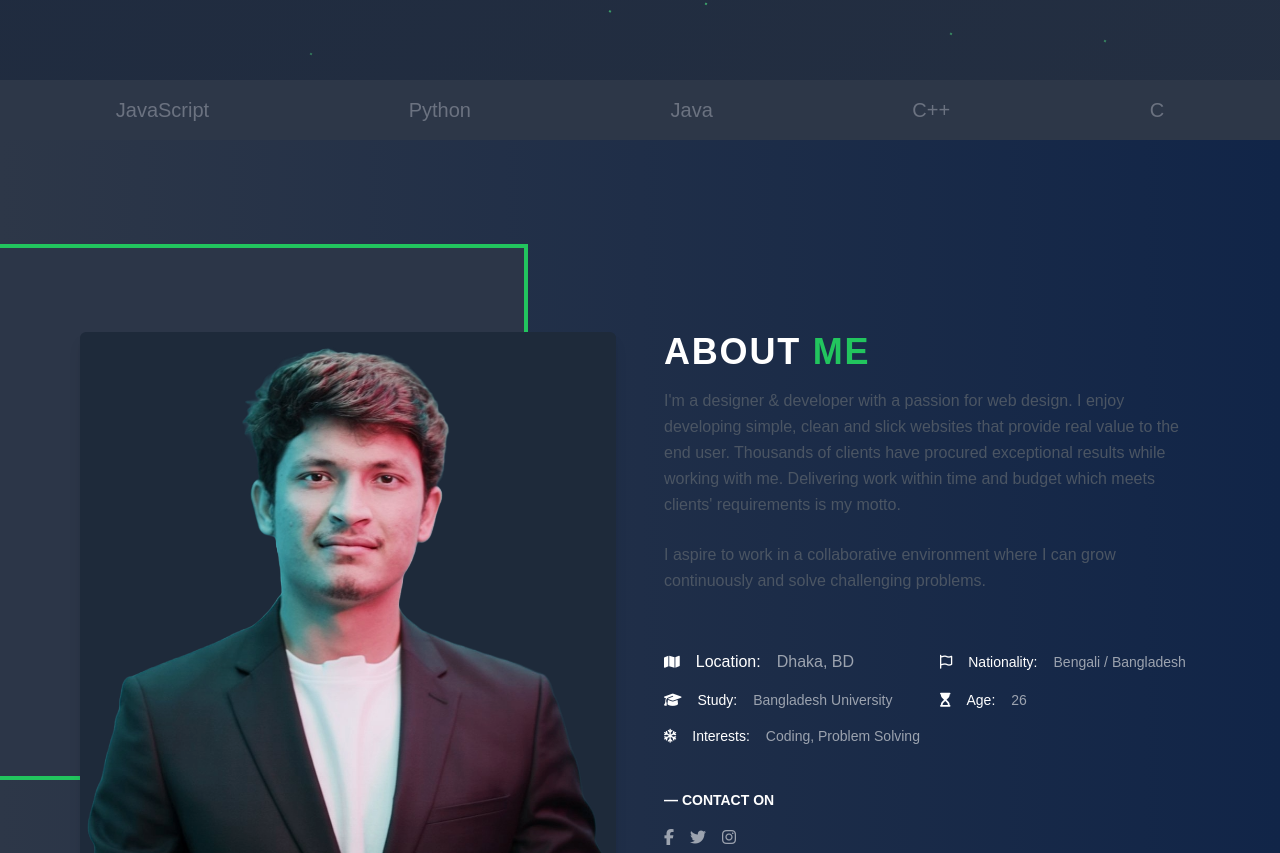
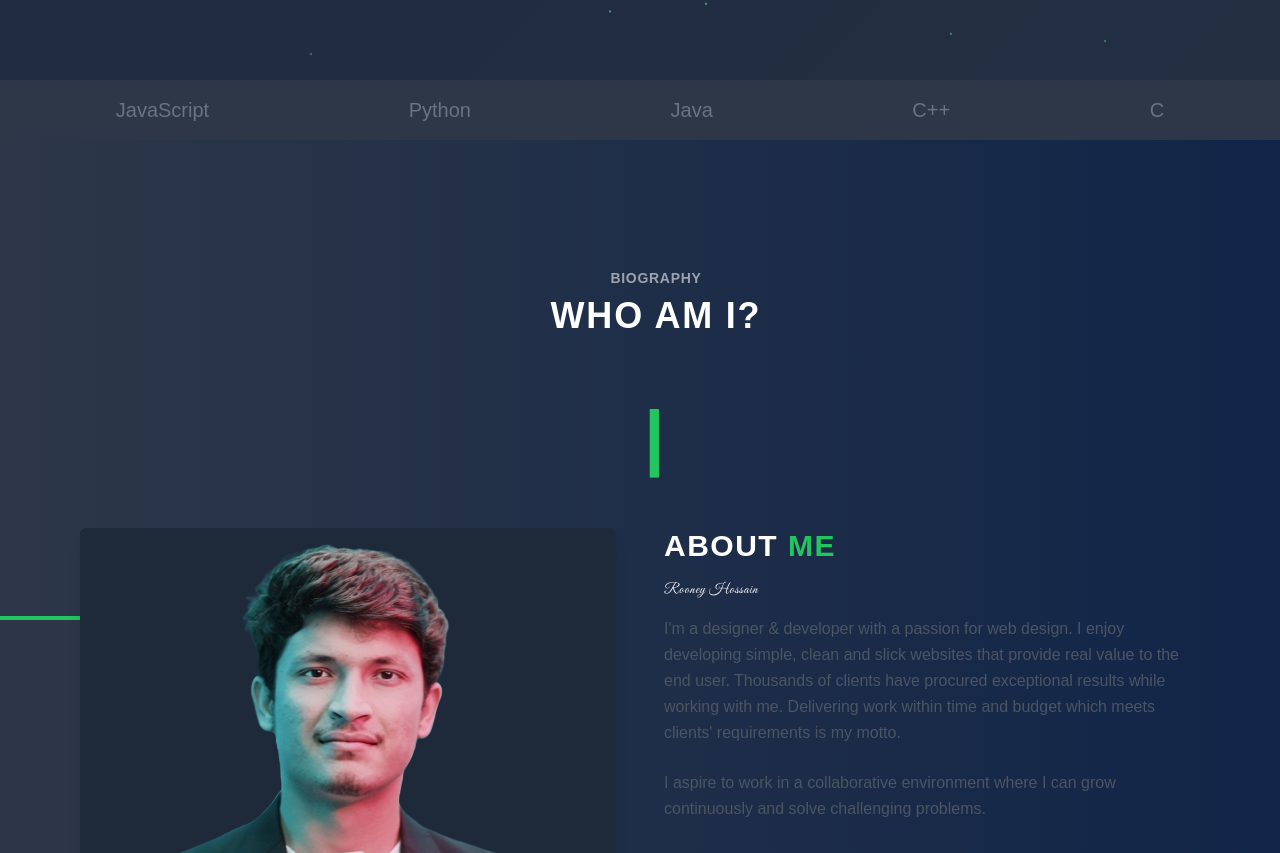
Before and after one commit to ROONEY07/Roney-Portfolio, a plain HTML site: page index.html in a window 1280 px wide. Shown: the part 656-1509 px from the top of the page. Drawn offline with nearby package versions, Linux system fonts and the light colour scheme; files that its build step writes are made by us from their sources.

Commit message:
added content on about

```diff
--- a/index.html
+++ b/index.html
@@ -353,14 +353,20 @@
 
 
         <!-- About section 2-->
-              <section class="bg-gradient-to-r from-[#2d3748] to-[#112548] p-6 pt-32 md:pt-48" id="about">
+              <section class="bg-gradient-to-r from-[#2d3748] to-[#112548] p-6 pt-32 md:pt-32" id="about">
+                    <!-- Section Titles -->
+                    <div class="text-center mb-48 relative left-4">
+                        <h2 class="text-sm font-semibold uppercase tracking-wider text-gray-400 mb-2">Biography</h2>
+                        <h2 class="text-4xl font-semibold uppercase tracking-wider text-white">Who Am I?</h2>
+                        <h2 class="text-7xl font-semibold uppercase tracking-wider text-green-500 absolute right-[50%] translate-x-[50%] translate-y-[10%] md:translate-y-[90%]">|</h2>
+                    </div>
+
 
                 <div class="max-w-6xl mx-auto px-4 flex flex-col md:flex-row items-center md:items-start gap-12">
-
                     <!-- Left Side Image with Black Background -->
                     <div class="relative w-full md:w-1/2">
                     <!-- Black background box (behind image) -->
-                    <div class="bg-[#2c3648]  border-4 border-green-500 w-full h-full absolute -top-28 right-28 translate-y-6 translate-x-6 z-0"></div>
+                    <div class="bg-[#2c3648]  border-4 border-green-500 w-full h-full absolute top-16 right-28 translate-y-6 translate-x-6 z-0"></div>
 
                     <!-- Image (in front of black box) -->
                     <div class="relative z-1 rounded-md overflow-hidden shadow-lg bg-[#1e2a3a]">
@@ -370,7 +376,8 @@
 
                     <!-- Right Side Content -->
                     <div class="w-full md:w-1/2">
-                    <h2 class="text-4xl font-semibold uppercase tracking-wider text-white mb-4">About <span class="text-green-500">Me</span></h2>
+                    <h2 class="text-3xl font-semibold uppercase tracking-wider text-white mb-4">About <span class="text-green-500">Me</span></h2>
+                    <h2 class="text-sm font-signature tracking-wider text-white mb-4">Rooney Hossain</h2>
                     <p class="text-gray-600 leading-relaxed mb-6">
                         I'm a designer & developer with a passion for web design. I enjoy developing simple, clean and slick websites that provide real value to the end user. Thousands of clients have procured exceptional results while working with me. Delivering work within time and budget which meets clients' requirements is my motto.
                     </p>
```
